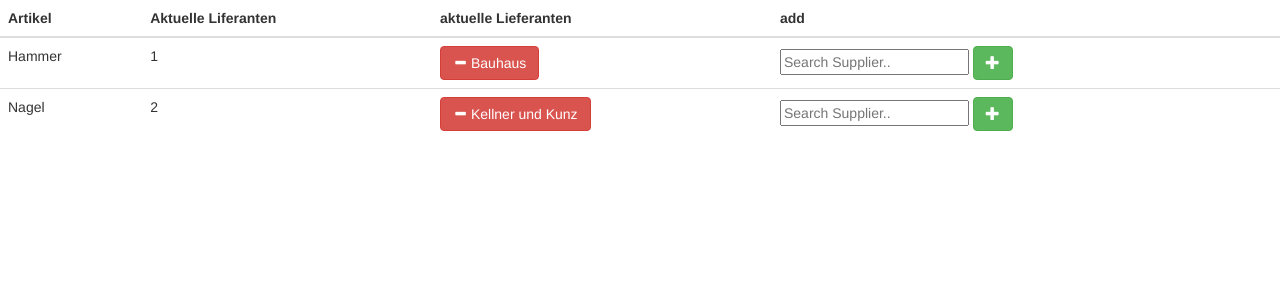
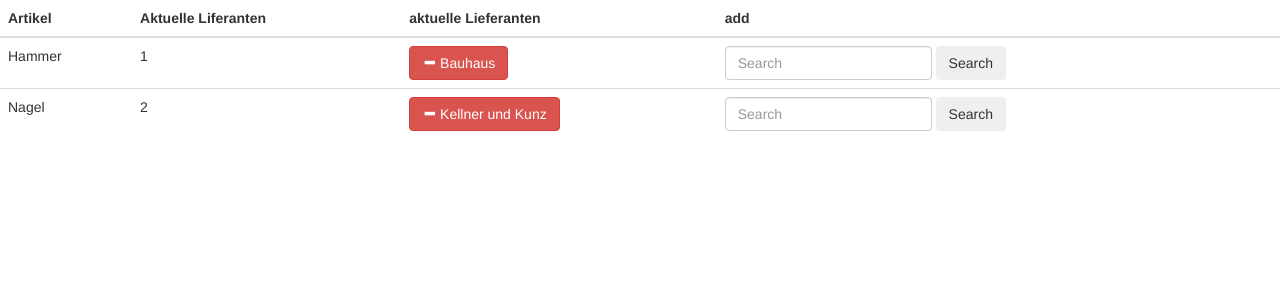
Before and after one commit to Val1dor/cbslogistic, a Django app: page /getmatrix/ in a window 1280 px wide. Shown: the top 300 px of the page. Run offline with Django 3.2, Linux system fonts and the light colour scheme; data comes from the database, SQL or seed files in the repository; both versions use the stored data as it was after the commit; some libraries are stand-ins or nearby versions.

Commit message:
update if-post geht nicht

```diff
--- a/warehouse/templates/getmatrix.html
+++ b/warehouse/templates/getmatrix.html
@@ -37,15 +37,19 @@
             </form>
         </td>
         <td>
-            <div class="search">
-                <form action="/getmatrix/" method="post">
-                    {%csrf_token%}
-                        <input type="text" placeholder="Search Supplier..">
-                            <button type="submit" class="btn btn-success" name="search" value="search">
-                                <span class="glyphicon glyphicon-plus"></span>{{detail.supplier}}
+                    <form class="form-inline my-2 my-lg-0" action="/getmatrix/" method="post">
+                        {%csrf_token%}
+                            <input
+                                    class="form-control mr-sm-2"
+                                    type="search"
+                                    placeholder="Search"
+                                    aria-label="Search"
+                                    name="search">
+                            <button
+                                    class="btn btn-outline-success my-2 my-sm-0"
+                                    type="submit"> Search
                             </button>
-                </form>
-            <div>
+                    </form>
         </td>
     </tr>
     {% endfor %}
--- a/warehouse/views.py
+++ b/warehouse/views.py
@@ -44,7 +44,7 @@ class MatrixListView(generic.ListView):
         return context
 
     def post(self, request):
-        if request.POST['action']:# == 'sub':
+        if request.POST['sub']:
             try:
                 sub = Detail.objects.get(id=request.POST['sub'])
                 sub.delete()
@@ -52,12 +52,12 @@ class MatrixListView(generic.ListView):
                 raise Http404("Gibts nicht")
             return HttpResponseRedirect(reverse('getmatrix'))
 
-        elif request.POST['search']:# == 'search':
+        elif request.POST['search']:
             try:
                 search_term = Supplier.objects.get(name=request.POST['search'])
-            except Detail.DoesNotExist:
+            except Supplier.DoesNotExist:
                 raise Http404("Gibts nicht")
-            return render(request, 'getmatrix', {'search_term': searc_term})
+            return render(request, 'getmatrix', {'search_term': search_term})
 
 class BucketListView(generic.ListView):
     template_name = 'getbucket.html'
```
Also changed, not shown: db.sqlite3.
